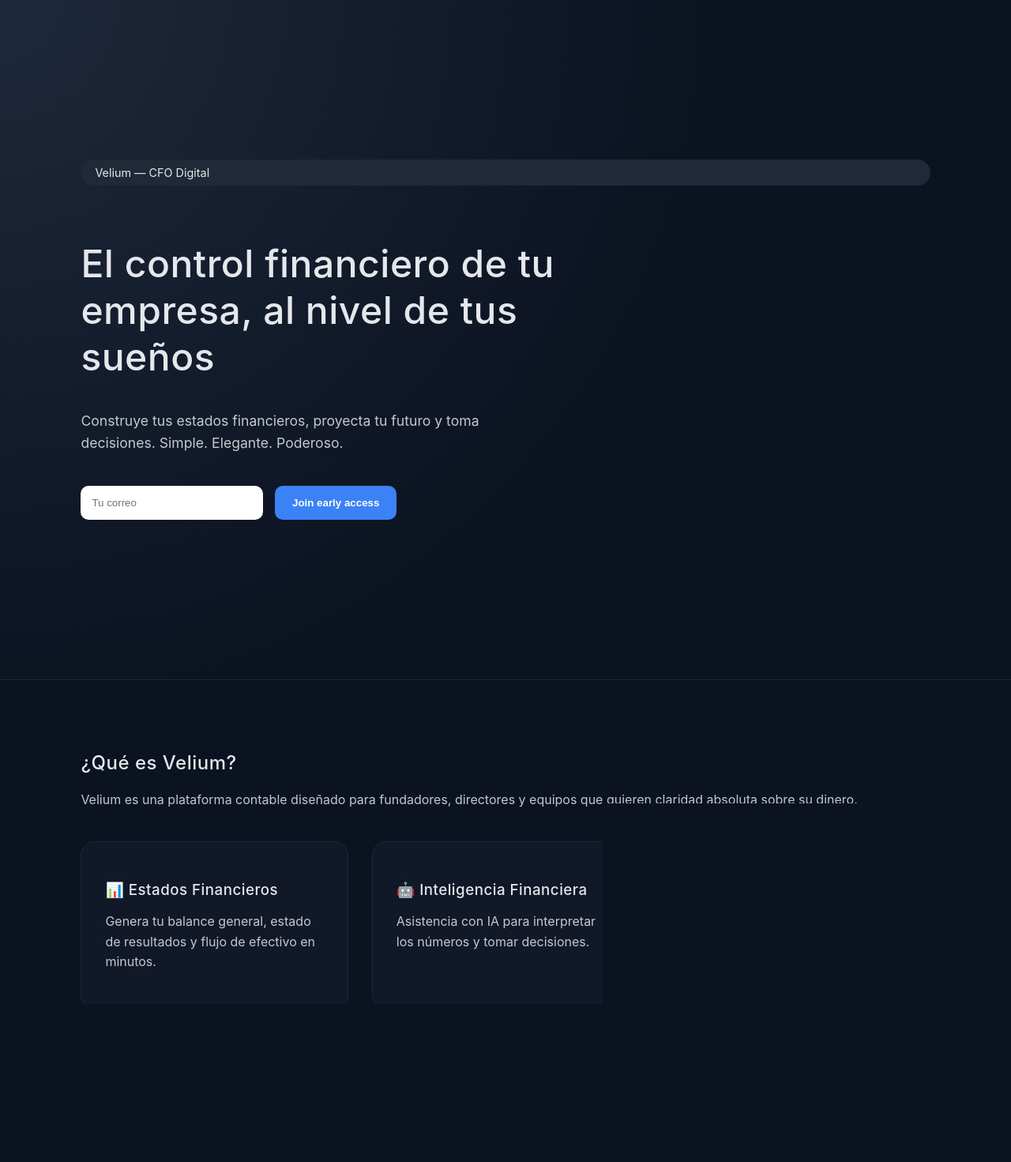
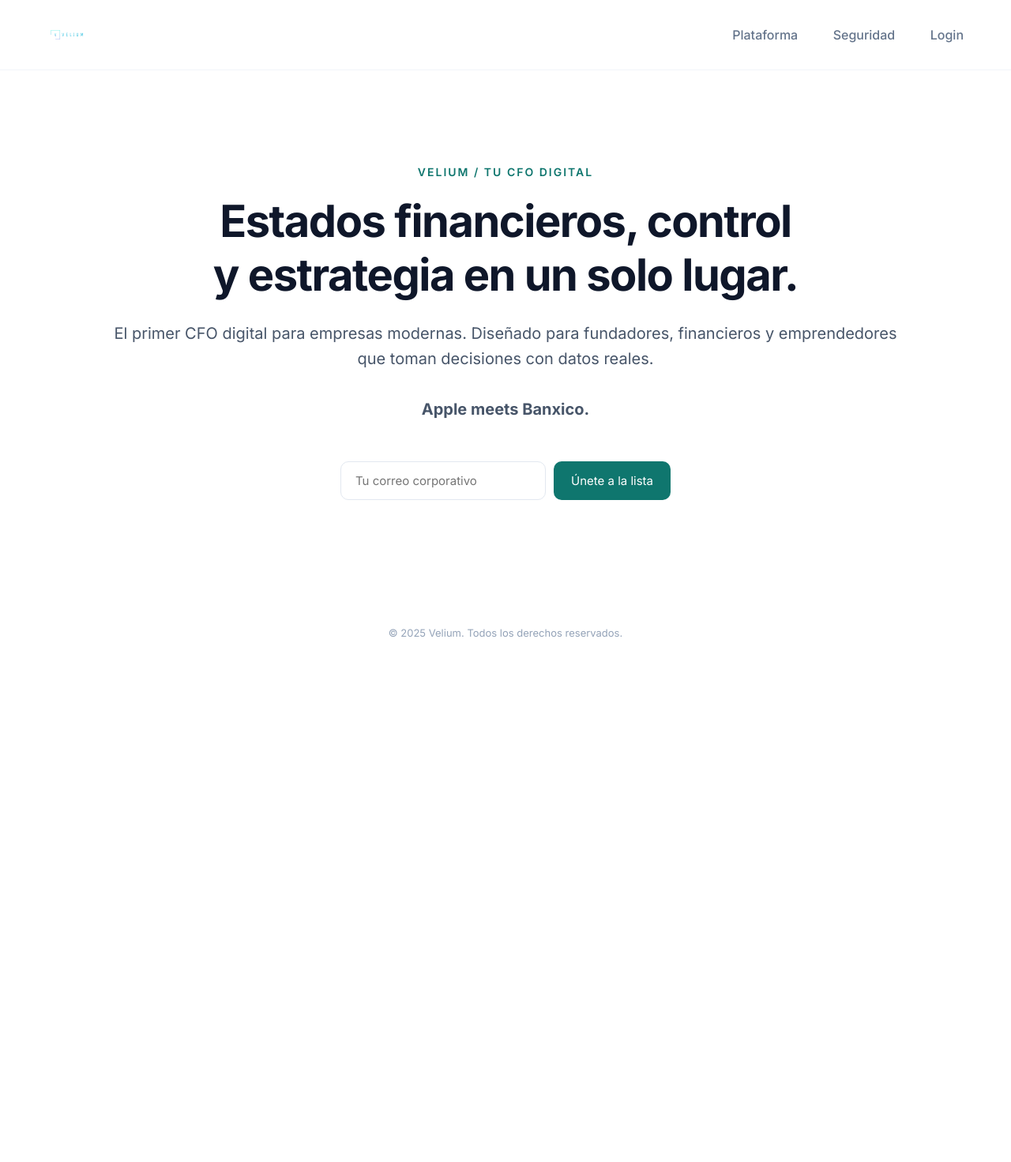
Before and after one commit to patovelium/cfo-coming-soon, a plain HTML site: page index.html in a window 1280 px wide. Shown: the whole page at 79% size. After the commit the page ends 849 px from the top, so only its background shows below. Drawn offline with Linux system fonts and the light colour scheme.

Commit message:
Update logo

```diff
--- a/index.html
+++ b/index.html
@@ -1,233 +1,170 @@
 <!DOCTYPE html>
 <html lang="es">
 <head>
-  <meta charset="UTF-8"/>
-  <title>Velium </title>
+  <meta charset="UTF-8" />
   <meta name="viewport" content="width=device-width, initial-scale=1.0"/>
+  <title>Velium – Tu CFO Digital</title>
+  <meta name="description" content="Velium es tu CFO digital. Estados financieros, control y estrategia en un solo lugar." />
+
+  <!-- FUENTE ESTILO APPLE / FINTECH -->
+  <link href="https://fonts.googleapis.com/css2?family=Inter:wght@300;400;500;600;700;900&display=swap" rel="stylesheet">
 
   <style>
-    body {
+    * {
       margin: 0;
-      font-family: -apple-system, BlinkMacSystemFont, "Segoe UI", Roboto, Arial, sans-serif;
-      background: #0b1220;
-      color: #e5e7eb;
+      padding: 0;
+      box-sizing: border-box;
+      font-family: 'Inter', -apple-system, BlinkMacSystemFont, sans-serif;
     }
 
-    section {
-      padding: 70px 8%;
-      border-bottom: 1px solid #1f2933;
+    body {
+      background: #ffffff;
+      color: #0f172a;
     }
 
-    h1, h2, h3 {
+    header {
+      width: 100%;
+      padding: 24px 60px;
+      display: flex;
+      justify-content: space-between;
+      align-items: center;
+      border-bottom: 1px solid #f1f5f9;
+    }
+
+    header img {
+      height: 40px;
+    }
+
+    nav a {
+      margin-left: 40px;
+      text-decoration: none;
+      color: #64748b;
       font-weight: 500;
-      letter-spacing: 0.5px;
+      transition: 0.2s ease;
+    }
+
+    nav a:hover {
+      color: #0f172a;
+    }
+
+    .container {
+      max-width: 1100px;
+      margin: 0 auto;
+      padding: 120px 40px;
+      text-align: center;
+    }
+
+    h1 {
+      font-size: 56px;
+      font-weight: 700;
+      letter-spacing: -1.5px;
+      margin-bottom: 24px;
     }
 
     p {
-      opacity: 0.85;
+      font-size: 20px;
+      color: #475569;
+      margin-bottom: 50px;
       line-height: 1.6;
     }
 
-    .hero {
-      display: flex;
-      flex-direction: column;
-      justify-content: center;
-      height: 90vh;
-      background: radial-gradient(circle at top left, #1e293b, #0b1220 60%);
-    }
-
-    .tag {
-      display: inline-block;
-      background: #1f2937;
-      padding: 8px 18px;
-      border-radius: 20px;
-      margin-bottom: 30px;
-      font-size: 0.9rem;
-    }
-
-    .hero h1 {
-      font-size: 3rem;
-      max-width: 600px;
+    .tagline {
+      font-size: 14px;
+      letter-spacing: 2px;
+      text-transform: uppercase;
+      color: #0f766e;
+      font-weight: 600;
       margin-bottom: 20px;
     }
 
-    .hero p {
-      max-width: 550px;
-      font-size: 1.1rem;
-      margin-bottom: 40px;
-    }
-
-    .cta {
+    .notify-box {
       display: flex;
-      gap: 15px;
-      max-width: 400px;
+      justify-content: center;
+      gap: 10px;
+      flex-wrap: wrap;
     }
 
     input {
-      flex: 1;
-      padding: 14px;
+      padding: 14px 18px;
+      width: 260px;
+      border: 1px solid #e2e8f0;
       border-radius: 10px;
-      border: none;
+      font-size: 15px;
       outline: none;
+      transition: 0.2s ease;
+    }
+
+    input:focus {
+      border-color: #0f766e;
     }
 
     button {
       padding: 14px 22px;
+      background: #0f766e;
+      color: white;
+      border: none;
       border-radius: 10px;
-      border: none;
-      background: #3b82f6;
-      color: white;
-      font-weight: bold;
+      font-size: 15px;
       cursor: pointer;
+      transition: 0.2s ease;
     }
 
     button:hover {
-      background: #2563eb;
-    }
-
-    .grid-3 {
-      display: grid;
-      grid-template-columns: repeat(auto-fit,minmax(220px,1fr));
-      gap: 30px;
-      margin-top: 40px;
-    }
-
-    .card {
-      background: #111827;
-      padding: 30px;
-      border-radius: 18px;
-      border: 1px solid #1f2937;
-    }
-
-    .card h3 {
-      margin-bottom: 10px;
-    }
-
-    .steps {
-      display: grid;
-      grid-template-columns: repeat(auto-fit,minmax(200px,1fr));
-      gap: 25px;
-      margin-top: 40px;
-    }
-
-    .step {
-      padding: 20px;
-      border-left: 3px solid #3b82f6;
-      background: #0f172a;
+      background: #115e59;
     }
 
     footer {
       text-align: center;
-      padding: 60px 10%;
-      font-size: 0.9rem;
-      opacity: 0.6;
+      padding: 40px;
+      font-size: 13px;
+      color: #94a3b8;
     }
 
+    @media(max-width: 768px) {
+      h1 {
+        font-size: 38px;
+      }
+
+      header {
+        padding: 20px 30px;
+      }
+    }
   </style>
 </head>
-
 <body>
 
-<!-- HERO -->
-<section class="hero">
-  <div class="tag">Velium — CFO Digital</div>
-  <h1>El control financiero de tu empresa, al nivel de tus sueños </h1>
+<header>
+  <img src="public/velium-logo.svg" alt="Velium Logo" />
+
+  <nav>
+    <a href="#">Plataforma</a>
+    <a href="#">Seguridad</a>
+    <a href="#">Login</a>
+  </nav>
+</header>
+
+<div class="container">
+
+  <div class="tagline">Velium / Tu CFO digital</div>
+
+  <h1>Estados financieros, control<br>y estrategia en un solo lugar.</h1>
+
   <p>
-    Construye tus estados financieros, proyecta tu futuro y toma
-    decisiones. Simple. Elegante. Poderoso.
+    El primer CFO digital para empresas modernas.
+    Diseñado para fundadores, financieros y emprendedores que toman decisiones con datos reales.
+    <br><br>
+    <strong>Apple meets Banxico.</strong>
   </p>
 
-  <div class="cta">
-    <input type="email" placeholder="Tu correo" />
-    <button>Join early access</button>
+  <div class="notify-box">
+    <input type="email" placeholder="Tu correo corporativo" />
+    <button>Únete a la lista</button>
   </div>
-</section>
 
-<!-- WHAT IS -->
-<section>
-  <h2>¿Qué es Velium?</h2>
-  <p>
-    Velium es una plataforma contable diseñado para fundadores, directores y equipos que
-    quieren claridad absoluta sobre su dinero.
-  </p>
+</div>
 
-  <div class="grid-3">
-    <div class="card">
-      <h3>📊 Estados Financieros</h3>
-      <p>Genera tu balance general, estado de resultados y flujo de efectivo en minutos.</p>
-    </div>
-
-    <div class="card">
-      <h3>🤖 Inteligencia Financiera</h3>
-      <p>Asistencia con IA para interpretar los números y tomar decisiones.</p>
-    </div>
-
-    <div class="card">
-      <h3>📈 Proyección & Control</h3>
-      <p>Visualiza escenarios futuros antes de tomar una decisión.</p>
-    </div>
-  </div>
-</section>
-
-<!-- WHO IS IT FOR -->
-<section>
-  <h2>¿Para quién es?</h2>
-
-  <div class="grid-3">
-    <div class="card">
-      <h3>Fundadores</h3>
-      <p>Saber exactamente en dónde está y a dónde va tu empresa.</p>
-    </div>
-
-    <div class="card">
-      <h3>Startups</h3>
-      <p>Controla métricas financieras sin necesidad de un equipo completo.</p>
-    </div>
-
-    <div class="card">
-      <h3>PyMES</h3>
-      <p>Toma decisiones con data real, no con intuición.</p>
-    </div>
-  </div>
-</section>
-
-<!-- HOW IT WORKS -->
-<section>
-  <h2>¿Cómo funciona?</h2>
-
-  <div class="steps">
-    <div class="step">
-      <h3>1. Regístrate</h3>
-      <p>Inicia sesión con tu correo.</p>
-    </div>
-
-    <div class="step">
-      <h3>2. Crea tu estructura</h3>
-      <p>Agrega cuentas, activos, pasivos, ingresos y gastos,
-        la plataforma se encargará de todo lo demás.</p>
-    </div>
-
-    <div class="step">
-      <h3>3. Analiza & exporta</h3>
-      <p>Genera reportes listos para Excel con la claridad para inversionistas.</p>
-    </div>
-  </div>
-</section>
-
-<!-- FINAL CTA -->
-<section>
-  <h2>Sé parte del futuro con Velium</h2>
-  <p>Recibe acceso exclusivo antes del lanzamiento.</p>
-
-  <div class="cta" style="margin-top:30px">
-    <input type="email" placeholder="Correo corporativo" />
-    <button>Quiero acceso</button>
-  </div>
-</section>
-
-<!-- FOOTER -->
 <footer>
-  Velium © 2025 — CFO at your fingertips
+  © 2025 Velium. Todos los derechos reservados.
 </footer>
 
 </body>
```
